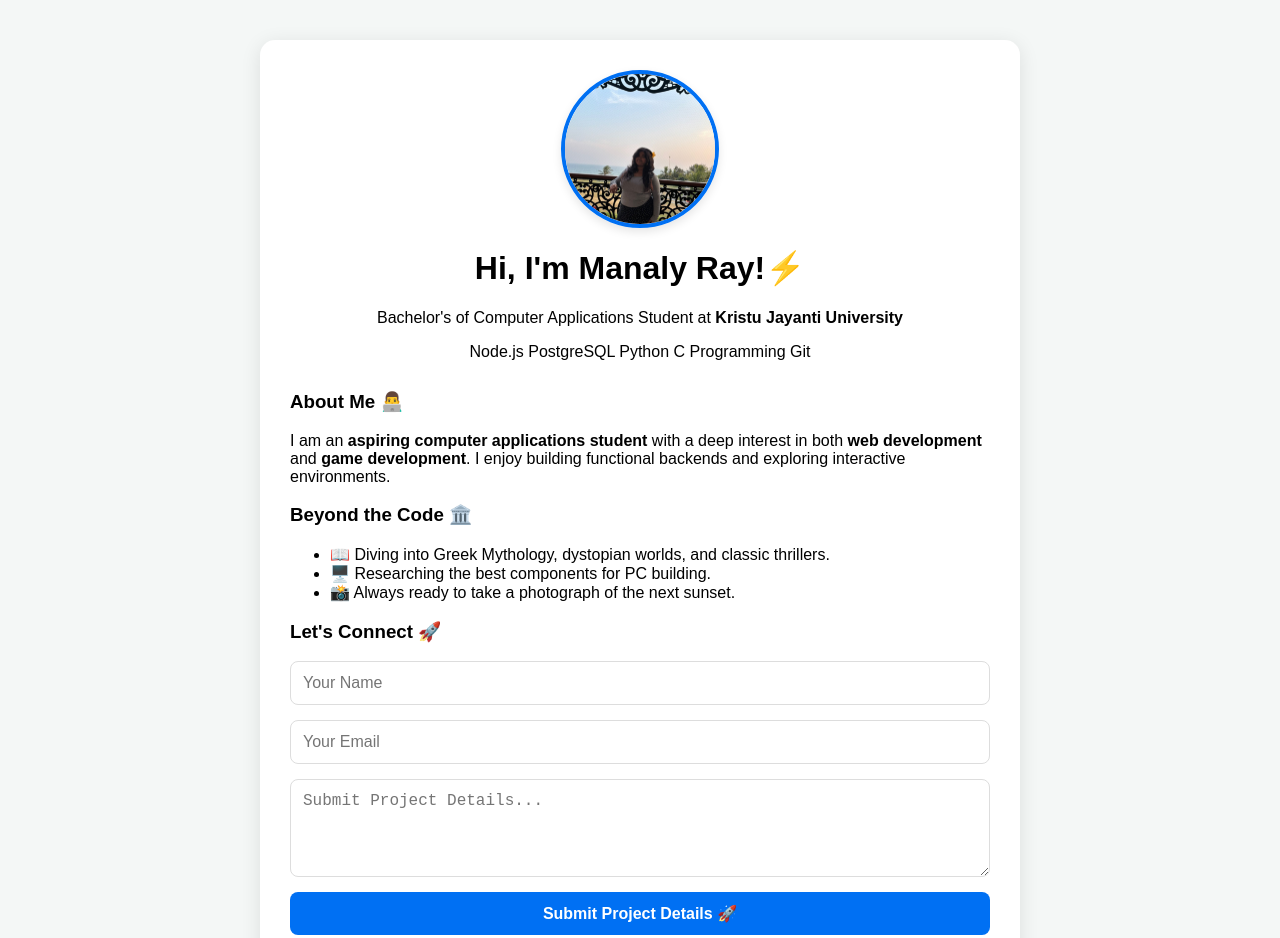
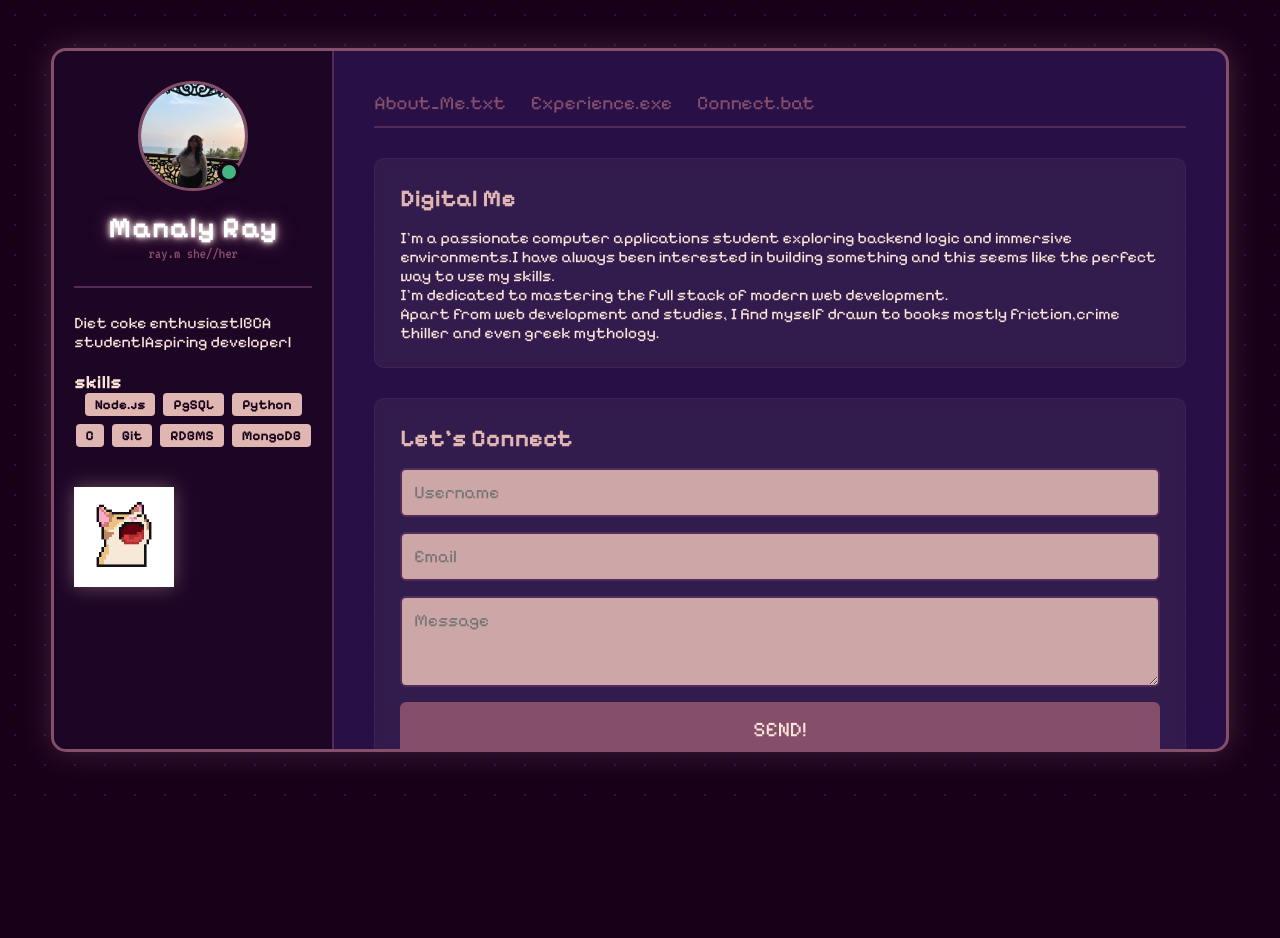
Before and after one commit to raymanaly/myproject, a website: page index.html in a window 1280 px wide. Shown: the top 938 px of the page. After the commit the page ends 800 px from the top, so only its background shows below. Drawn offline with Linux system fonts and the light colour scheme.

Commit message:
Neon glow name and vertical form fix

```diff
--- a/index.html
+++ b/index.html
@@ -3,84 +3,80 @@
 <head>
     <meta charset="UTF-8">
     <meta name="viewport" content="width=device-width, initial-scale=1.0">
-    <title>Manaly Ray | Portfolio</title>
+    <title>Manaly's profile:D</title>
     <link rel="stylesheet" href="style.css">
+    <link href="https://fonts.googleapis.com/css2?family=VT323&display=swap" rel="stylesheet">
 </head>
 <body>
 
-    <div class="container">
+    <div class="main-wrapper">
 
-        <header>
-            <img src="project profile.jpeg" alt="Ray's Profile Photo" class="profile-img">
-            <h1>Hi, I'm Manaly Ray!⚡</h1>
-            <p>Bachelor's of Computer Applications Student at <strong>Kristu Jayanti University</strong></p>
+        <aside class="discord-sidebar">
+            <div class="pfp-container">
+                <img src="project profile.jpeg" alt="Ray's Avatar" class="discord-pfp">
+                <div class="online-status"></div>
+            </div>
 
-            <div class="tech-stack">
-                <span>Node.js</span> <span>PostgreSQL</span> <span>Python</span> <span>C Programming</span> <span>Git</span>
-            </div>
-        </header>
+            <header>
+                <h2>Manaly Ray </h2>
+                <p>ray.m she//her</p>
+            </header>
 
-        <main>
+            <div class="sidebar-divider"></div>
+
+
+
+             <p>Diet coke enthusiast|BCA student|Aspiring developer|</p>
+
+
+            <section class="tech-arsenal">
+                <h3>skills</h3>
+                <div class="stack-tags">
+                    <span>Node.js</span> <span>PgSQL</span> <span>Python</span> <span>C</span> <span>Git</span> <span>RDBMS</span> <span>MongoDB</span>
+                </div>
+            </section>
+<section id="about">
+                <div class="about-flex">
+                    <div class="pixel-cat-container">
+                <img src="pixel-cat.png.jpeg" alt="Pixel Cat" class="pixel-cat">
+                </div>
+
+        </aside>
+
+            <main class="content-view">
+            <nav class="top-nav">
+                <span>About_Me.txt</span>
+                <span>Experience.exe</span>
+                <span>Connect.bat</span>
+            </nav>
+
             <section id="about">
-                <h3>About Me 👨‍💻</h3>
-                <p>I am an <strong>aspiring computer applications student</strong> with a deep interest in both <strong>web development</strong> and <strong>game development</strong>. I enjoy building functional backends and exploring interactive environments.</p>
-            </section>
+                <div class="about-flex">
+                    <div class="about-text">
 
-            <section id="interests">
-                <h3>Beyond the Code 🏛️</h3>
-                <ul>
-                    <li>📖 Diving into Greek Mythology, dystopian worlds, and classic thrillers.</li>
-                    <li>🖥️ Researching the best components for PC building.</li>
-                    <li>📸 Always ready to take a photograph of the next sunset.</li>
-                </ul>
+
+                        <h3>Digital Me</h3>
+                        <p>I'm a passionate computer applications student exploring backend logic and immersive environments.I have always been interested in building something and this seems like the perfect way to use my skills.</p>
+
+                        <p>I'm dedicated to mastering the full stack of modern web development.</p>
+
+                        <p>Apart from web development and studies, I find myself drawn to books mostly friction,crime thiller and even greek mythology.</p>
+                    </div>
+
+                </div>
             </section>
 
             <section id="contact">
-                <h3>Let's Connect 🚀</h3>
+                <h3>Let's Connect</h3>
                 <form id="contactForm">
-                    <input type="text" id="name" placeholder="Your Name" required>
-                    <input type="email" id="email" placeholder="Your Email" required>
-                    <textarea id="message" rows="4" placeholder="Submit Project Details..." required></textarea>
-                    <button type="submit" id="submitBtn">Submit Project Details 🚀</button>
+                    <input type="text" id="name" placeholder="Username" required>
+                    <input type="email" id="email" placeholder="Email" required>
+                    <textarea id="message" rows="3" placeholder="Message" required></textarea>
+                    <button type="submit" id="submitBtn">SEND!</button>
                 </form>
             </section>
         </main>
+    </div>
 
-    </div> <script>
-        const contactForm = document.getElementById('contactForm');
-        const submitBtn = document.getElementById('submitBtn');
-
-        contactForm.addEventListener('submit', async (e) => {
-            e.preventDefault();
-            submitBtn.innerText = "Sending...";
-            submitBtn.disabled = true;
-
-            const formData = {
-                name: document.getElementById('name').value,
-                email: document.getElementById('email').value,
-                message: document.getElementById('message').value
-            };
-
-            try {
-                const response = await fetch('/submit', {
-                    method: 'POST',
-                    headers: { 'Content-Type': 'application/json' },
-                    body: JSON.stringify(formData)
-                });
-
-                if (response.ok) {
-                    alert("Success! Your message is in the Neon database.");
-                    contactForm.reset();
-                } else {
-                    alert("Server error. Check your Vercel logs!");
-                }
-            } catch (error) {
-                alert("Connection failed. Is the server running?");
-            } finally {
-                submitBtn.innerText = "Submit Project Details 🚀";
-                submitBtn.disabled = false;
-            }
-        });
-    </script>
-</body>
+    </body>
 </html>
--- a/style.css
+++ b/style.css
@@ -1,74 +1,176 @@
-/* Center the whole page */
+/* 1. FONT IMPORT (Pixelify for headers, VT323 for accents) */
+@import url('https://fonts.googleapis.com/css2?family=Pixelify+Sans:wght@400..700&family=VT323&display=swap');
+
+/* 2. GLOBAL RESET */
+* {
+    box-sizing: border-box;
+    font-family: 'Pixelify Sans', sans-serif;
+    margin: 0;
+    padding: 0;
+}
+
 body {
-    background-color: #f4f7f6;
+    background-color: #190019; /* Deep Purple Base */
+    background-image: radial-gradient(#2b124c 1px, transparent 1px);
+    background-size: 30px 30px; /* Subtle grid background */
+    color: #FBE4D8;
+    height: 100vh;
     display: flex;
     justify-content: center;
-    padding: 40px 20px;
-    margin: 0;
-    font-family: sans-serif;
+    align-items: center;
+    overflow: hidden;
 }
 
-/* The White Box in the middle */
-.container {
-    max-width: 700px;
-    width: 100%;
-    background: white;
-    padding: 30px;
+/* 3. LAYOUT WRAPPER */
+.main-wrapper {
+    display: flex;
+    width: 92vw;
+    height: 88vh;
+    background: rgba(43, 18, 76, 0.9); /* Translucent Dark Purple */
+    border: 3px solid #854F6C;
     border-radius: 15px;
-    box-shadow: 0 4px 20px rgba(0,0,0,0.1);
+    box-shadow: 0 0 30px rgba(133, 79, 108, 0.4);
+    overflow: hidden;
 }
 
-/* Fix the giant image */
-.profile-img {
-    width: 150px;
-    height: 150px;
-    border-radius: 50%;
-    object-fit: cover;
-    display: block;
-    margin: 0 auto 10px;
+/* 4. DISCORD SIDEBAR (Left) */
+.discord-sidebar {
+    width: 280px;
+    background-color: rgba(25, 0, 25, 0.7);
+    border-right: 2px solid #522B5B;
+    display: flex;
+    flex-direction: column;
+    padding: 30px 20px;
+    gap: 20px;
 }
 
-/* Center the text in the header */
-header {
-    text-align: center;
-    margin-bottom: 30px;
+.pfp-container {
+    position: relative;
+    width: 110px;
+    height: 110px;
+    margin: 0 auto;
 }
 
-/* Make the form look professional */
+.discord-pfp {
+    width: 110px;
+    height: 110px;
+    border-radius: 50%;
+    border: 3px solid #854F6C;
+    object-fit: cover;
+}
+
+.online-status {
+    position: absolute;
+    bottom: 8px;
+    right: 8px;
+    width: 22px;
+    height: 22px;
+    background: #43b581;
+    border-radius: 50%;
+    border: 4px solid #190019;
+}
+
+/* --- NEON GLOW EFFECT FOR YOUR NAME --- */
+.discord-sidebar header h2 {
+    font-size: 1.8rem;
+    text-align: center;
+    color: #fff;
+    text-shadow: 0 0 5px #fff, 0 0 10px #DFB6B2, 0 0 20px #854F6C;
+    letter-spacing: 1px;
+}
+
+.discord-sidebar header p {
+    font-size: 1rem;
+    text-align: center;
+    color: #854F6C;
+    font-family: 'VT323', monospace;
+}
+
+.sidebar-divider { height: 2px; background: #522B5B; margin: 5px 0; }
+
+.stack-tags { display: flex; flex-wrap: wrap; gap: 8px; justify-content: center; }
+.stack-tags span {
+    background-color: #DFB6B2;
+    color: #190019;
+    padding: 3px 10px;
+    border-radius: 4px;
+    font-size: 0.85rem;
+    font-weight: bold;
+}
+
+/* PIXEL CAT AT BOTTOM LEFT */
+.pixel-cat-container {
+    margin-top: auto;
+    padding-top: 20px;
+}
+
+.pixel-cat {
+    width: 100px;
+    image-rendering: pixelated;
+    filter: drop-shadow(0 0 10px rgba(223, 182, 178, 0.4));
+}
+
+/* 5. CONTENT VIEW (Right) */
+.content-view {
+    flex: 1;
+    display: flex;
+    flex-direction: column;
+    padding: 40px;
+    overflow-y: auto;
+    gap: 30px;
+}
+
+.top-nav {
+    display: flex;
+    gap: 25px;
+    border-bottom: 2px solid #522B5B;
+    padding-bottom: 12px;
+    color: #854F6C;
+    font-family: 'VT323', monospace;
+    font-size: 1.2rem;
+}
+
+.content-view section {
+    background-color: rgba(251, 228, 216, 0.05); /* Glass effect */
+    border-radius: 10px;
+    padding: 25px;
+    border: 1px solid rgba(82, 43, 91, 0.5);
+    backdrop-filter: blur(5px);
+}
+
+.content-view h3 { color: #DFB6B2; margin-bottom: 15px; font-size: 1.5rem; }
+
+/* 6. CONTACT FORM FIX */
 #contactForm {
     display: flex;
     flex-direction: column;
     gap: 15px;
 }
 
-input, textarea, button {
+input, textarea {
+    width: 100%;
+    background-color: rgba(223, 182, 178, 0.9);
+    color: #190019;
+    border: 2px solid #522B5B;
     padding: 12px;
-    border-radius: 8px;
-    border: 1px solid #ddd;
-    font-size: 16px;
+    font-size: 1.1rem;
+    border-radius: 6px;
+    outline: none;
 }
 
 button {
-    background-color: #0070f3;
-    color: white;
+    background-color: #854F6C;
+    color: #FBE4D8;
     border: none;
+    padding: 15px;
+    font-size: 1.3rem;
+    border-radius: 6px;
     cursor: pointer;
-    font-weight: bold;
-}
-/* This centers the image and makes it a circle */
-.profile-img {
-    width: 150px;           /* Adjust this number to make the circle bigger or smaller */
-    height: 150px;          /* Must be the same as width for a perfect circle */
-    border-radius: 50%;     /* This creates the circle shape */
-    object-fit: cover;      /* This prevents the photo from looking stretched */
-    display: block;         /* Required for margin: auto to work */
-    margin: 0 auto 20px;    /* 'auto' on left/right centers the image */
-    border: 4px solid #0070f3; /* Optional: adds a nice blue ring around your photo */
-    box-shadow: 0 4px 10px rgba(0,0,0,0.1);
+    transition: 0.3s;
 }
 
-/* Make sure the header text is also centered below the photo */
-header {
-    text-align: center;
-    margin-bottom: 30px;
+button:hover {
+    background-color: #DFB6B2;
+    color: #190019;
+    box-shadow: 0 0 15px #DFB6B2;
 }
```
Also changed, not shown: package.json (added, +14 -0 lines), server.js (+8 -6 lines), pixel-cat.png.jpeg (added), vercel.json (added).
